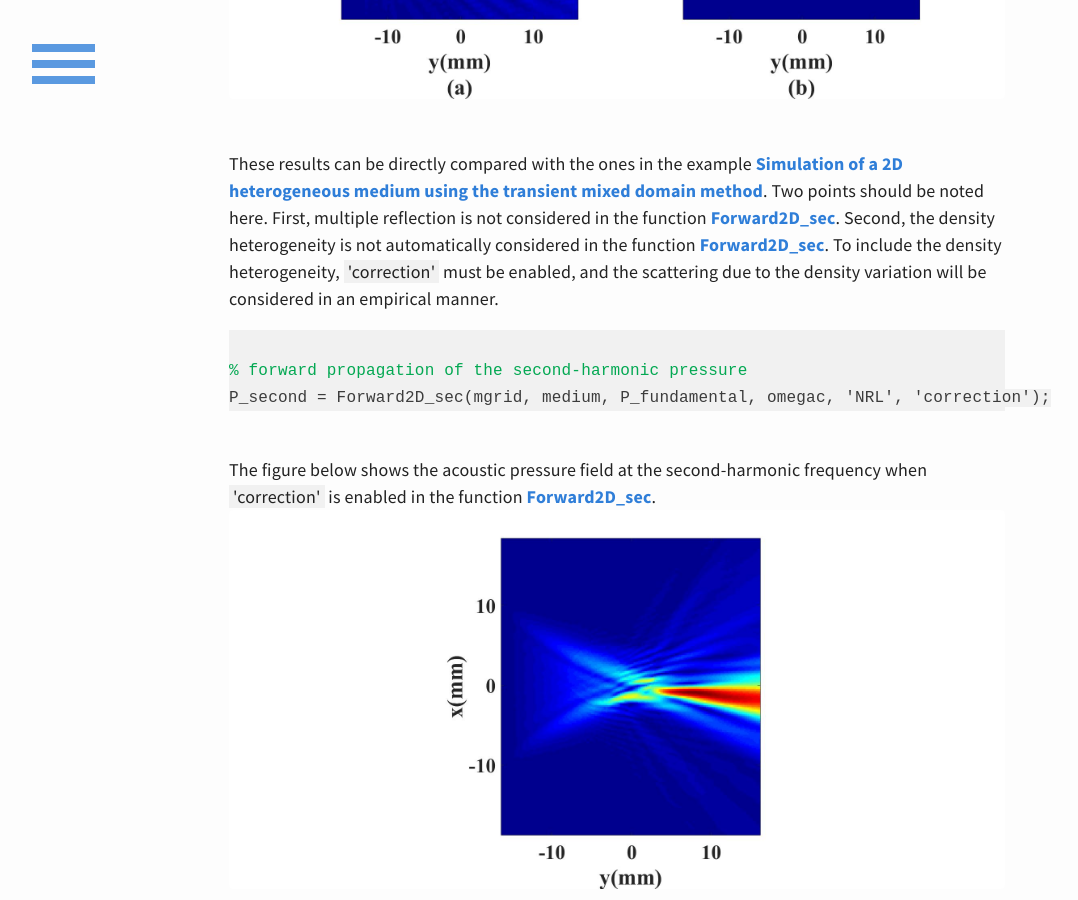
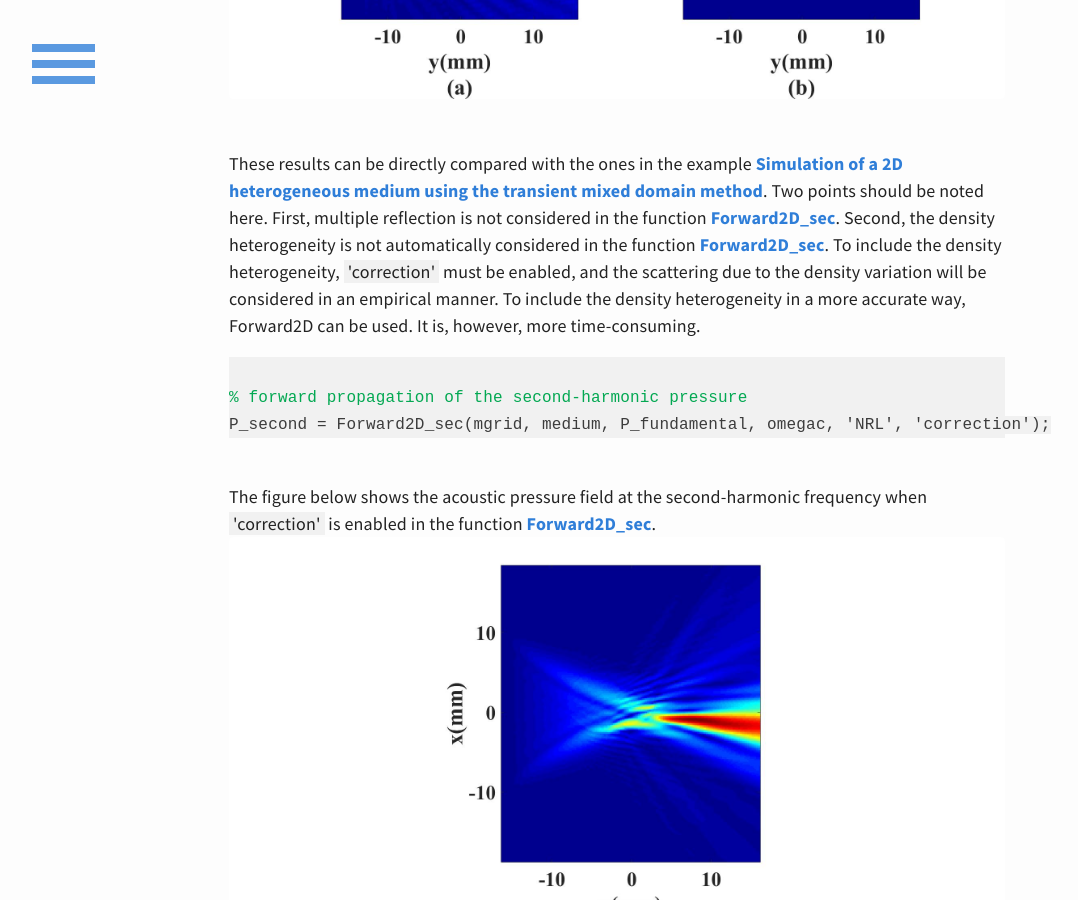
Before and after one commit to m-SOUND/mSOUND, a Jekyll site: the page built from _posts/2019-07-28-FSMDM_2D_heterogeneous.html, in a window 1280 px wide and 900 px high, scrolled down 1664 px. Shown: the whole window, without its empty margins (23-1101 px from the left). Built offline with Jekyll 4.4.1, drawn with Linux system fonts in a browser that asks for light colours.

Commit message:
Update 2019-07-28-FSMDM_2D_heterogeneous.html

```diff
--- a/_posts/2019-07-28-FSMDM_2D_heterogeneous.html
+++ b/_posts/2019-07-28-FSMDM_2D_heterogeneous.html
@@ -63,6 +63,7 @@ Second, the density heterogeneity is not automatically considered in the functio
 <a href="/mSOUND/function.html#Forward2D_sec">Forward2D_sec</a>.
 To include the density heterogeneity, <span style="background-color:#f1f1f1">'correction'</span> must be enabled, and the scattering due to
 the density variation will be considered in an empirical manner.
+To include the density heterogeneity in a more accurate way, Forward2D can be used. It is, however, more time-consuming.
 <pre> <code>
 <font color="#03a852">% forward propagation of the second-harmonic pressure</font>
 P_second = Forward2D_sec(mgrid, medium, P_fundamental, omegac, 'NRL', 'correction');
```
